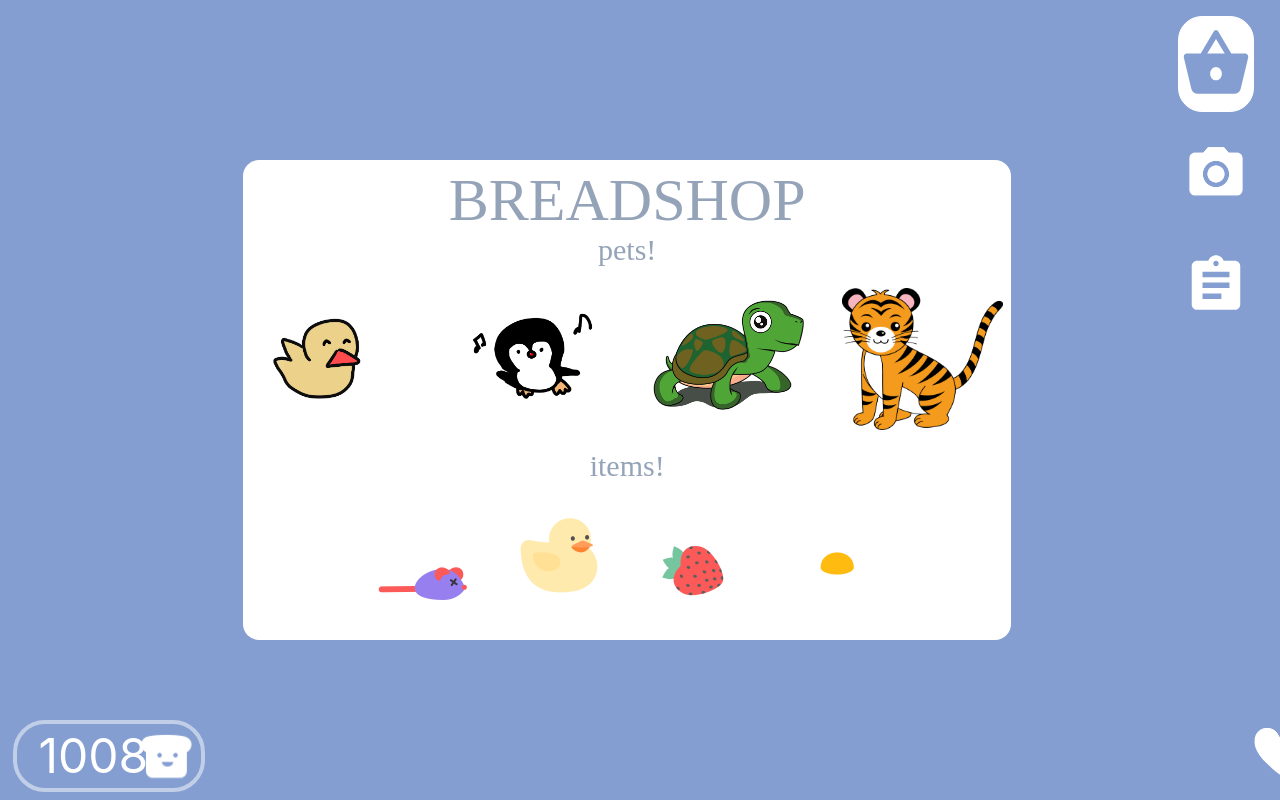
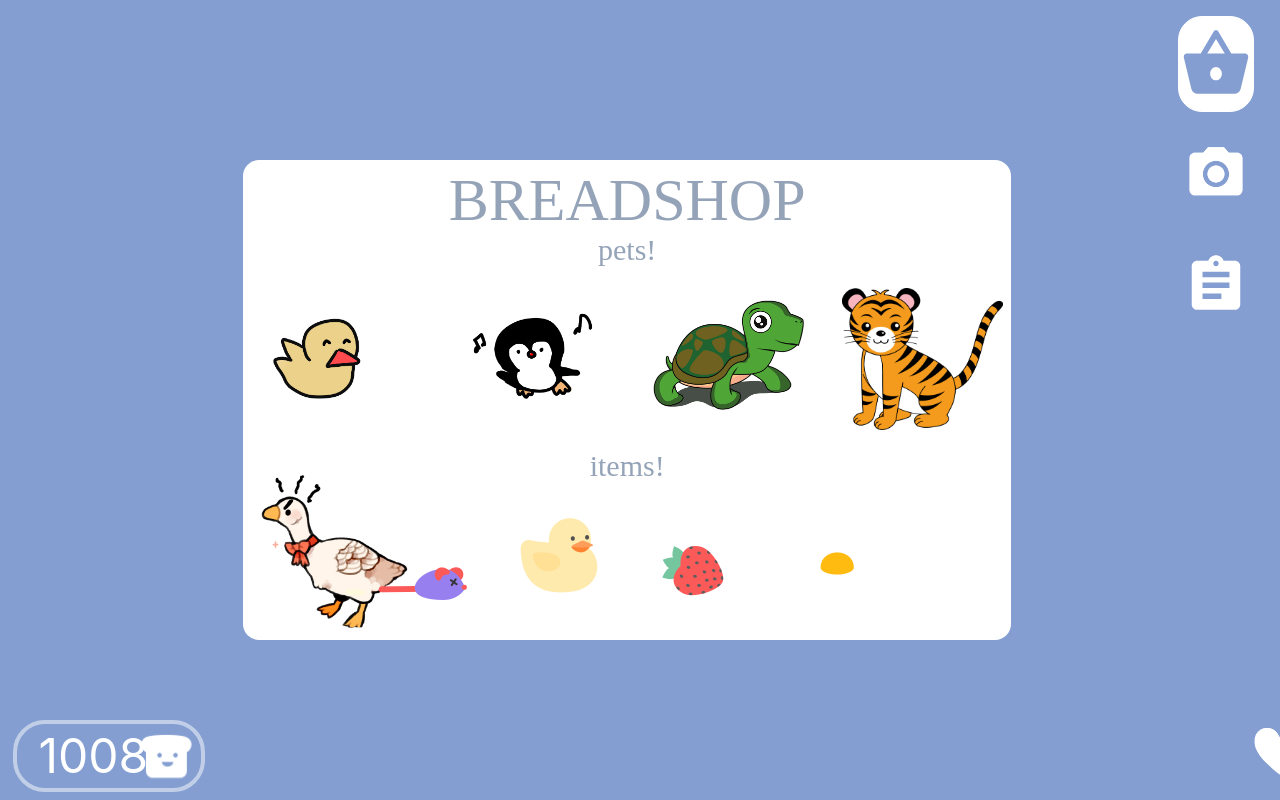
Before and after one commit to RickeyZh/hackthenorth2023, a React (Create React App) app: page /#/ in a window 1280 px wide. Both pictures are taken after a click on the button 1215 px from the left and 64 px from the top of the page. Built offline with nearby package versions, Linux system fonts and the light colour scheme.

Commit message:
Added images

```diff
--- a/src/App.js
+++ b/src/App.js
@@ -7,7 +7,7 @@ export default function App() {
     <>
       <Routes>
         <Route path="/" element = {<Home />} />
-       <Route path="/Shop" element = {<Shop />} />
+        <Route path="/Shop" element = {<Shop />} />
       </Routes>
     </>
   );
--- a/src/Components/Sketch.js
+++ b/src/Components/Sketch.js
@@ -135,7 +135,7 @@ function P5sketch(){
         <div>
             <Sketch setup={setup} draw={draw} />
             <div style={{ fontFamily: 'Alata', fontSize: '24px' }}></div>
-Are you sleeping? {isSleeping === 1 ? 'Yes' : 'No'}
+            {isSleeping === 1 ? 'you are currently not sleeping! go to sleep!' : 'good job, you are sleeping'}
 
         </div>
     );
--- a/src/Pages/Home.jsx
+++ b/src/Pages/Home.jsx
@@ -10,6 +10,9 @@ import TEST_CATT2 from "../Assets/penguin2.png";
 
 import TEST_CAT3 from "../Assets/Skin3.png";
 import TEST_CAT4 from "../Assets/Skin4.png";
+
+import TEST_CAT5 from "../Assets/duck3.png";
+import TEST_CATT5 from "../Assets/duck4.png";
 
 import TEST_ITEM from "../Assets/ToyMouse.webp";
 import TEST_ITEM2 from "../Assets/DuckysDream.webp";
@@ -87,12 +90,13 @@ export default function Home() {
 
         setSleepGoals({ ...sleepGoals, predictedWakeTime });
         };
-
+        const [petIndex, setPetIndex] = useState(0);
         const petImages = [
             TEST_CAT,
             TEST_CAT2,
             TEST_CAT3,
-            TEST_CAT4
+            TEST_CAT4,
+            TEST_CAT5
         ];
 
           const [hoveredButton, setHoveredButton] = useState(null);
@@ -112,7 +116,7 @@ export default function Home() {
               />
             </button>
           ));
-
+        const [itemIndex, setItemIndex] = useState(0);
         const itemImages = [
             TEST_ITEM,
             TEST_ITEM2,
@@ -214,8 +218,8 @@ export default function Home() {
             const [imageIndex, setImageIndex] = useState(0);
   const [quoteIndex, setQuoteIndex] = useState(0);
 
+  const images = [TEST_CAT, TEST_CATT]; // Add your image sources here
 
-  const images = [TEST_CAT, TEST_CATT]; // Add your image sources here
   useEffect(() => {
     let code = images;
 
@@ -251,31 +255,38 @@ export default function Home() {
 
                             <div className="Store top-[15%] items-center justify-center text-slate-400 text-3xl font-normal font-['Alata'] absolute text-center=">pets!</div>
 <div className="absolute top-[23%] justify-center items-center grid grid-cols-4 gap-5 row-start-2">
-  <button className="flex items-center justify-center p-2">
+  <button className="flex items-center justify-center p-2" onClick={() => setPetIndex(0)}>
     <img
       className="asdd col-span-1 transition-transform transform hover:scale-110"
       src={TEST_CAT}
       alt="Basket"
     />
   </button>
-  <button className="flex items-center justify-center p-2 ">
+  <button className="flex items-center justify-center p-2 "  onClick={() => setPetIndex(1)}>
     <img
       className="asdd col-span-1 transition-transform transform hover:scale-110"
       src={TEST_CAT2}
       alt="Basket"
     />
   </button>
-  <button className="flex items-center justify-center p-2 ">
+  <button className="flex items-center justify-center p-2 "  onClick={() => setPetIndex(2)}>
     <img
       className="asdd col-span-1 transition-transform transform hover:scale-110"
       src={TEST_CAT3}
       alt="Basket"
     />
   </button>
-  <button className="flex items-center justify-center p-2">
+  <button className="flex items-center justify-center p-2"  onClick={() => setPetIndex(3)}>
     <img
       className="asdd col-span-1 transition-transform transform hover:scale-110"
       src={TEST_CAT4}
+      alt="Basket"
+    />
+  </button>
+  <button className="flex items-center justify-center p-2"  onClick={() => setPetIndex(4)}>
+    <img
+      className="asdd col-span-1 transition-transform transform hover:scale-110"
+      src={TEST_CAT5}
       alt="Basket"
     />
   </button>
```
Also changed, not shown: src/Assets/duck3.png (added), src/Assets/duck4.png (added).
